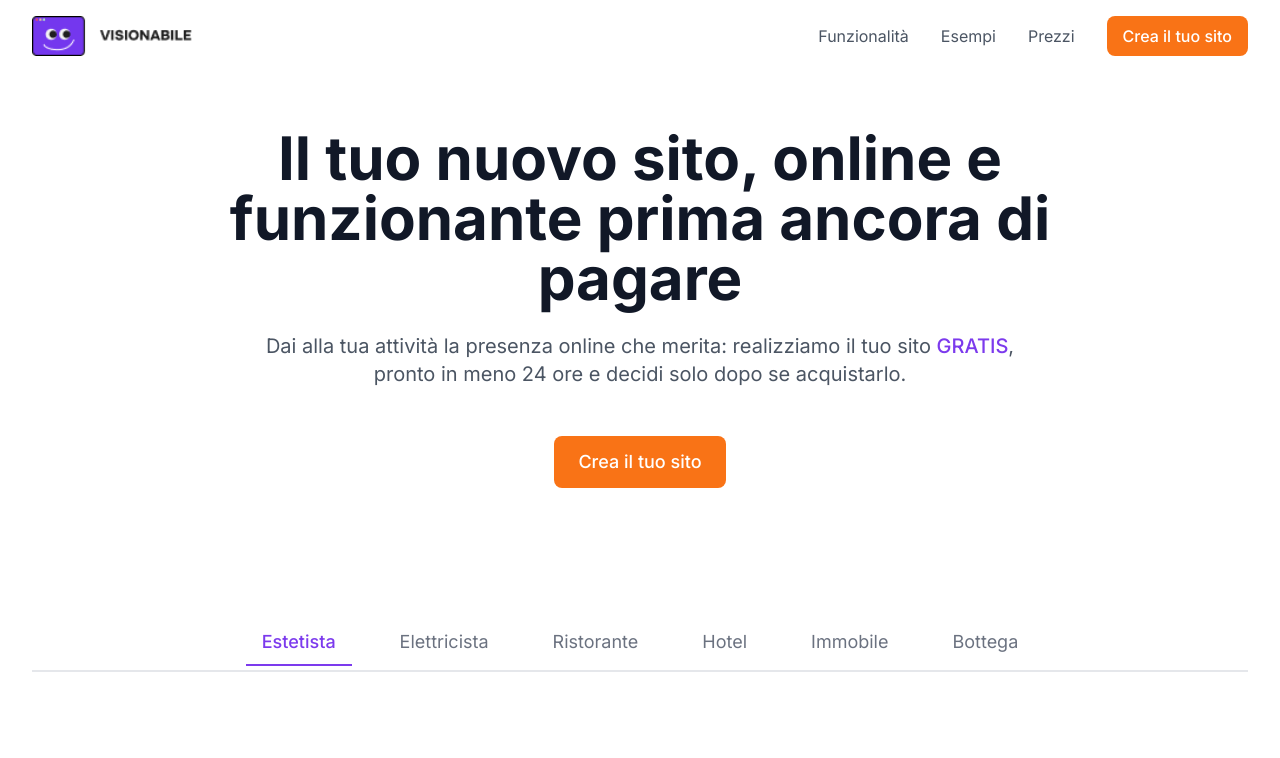
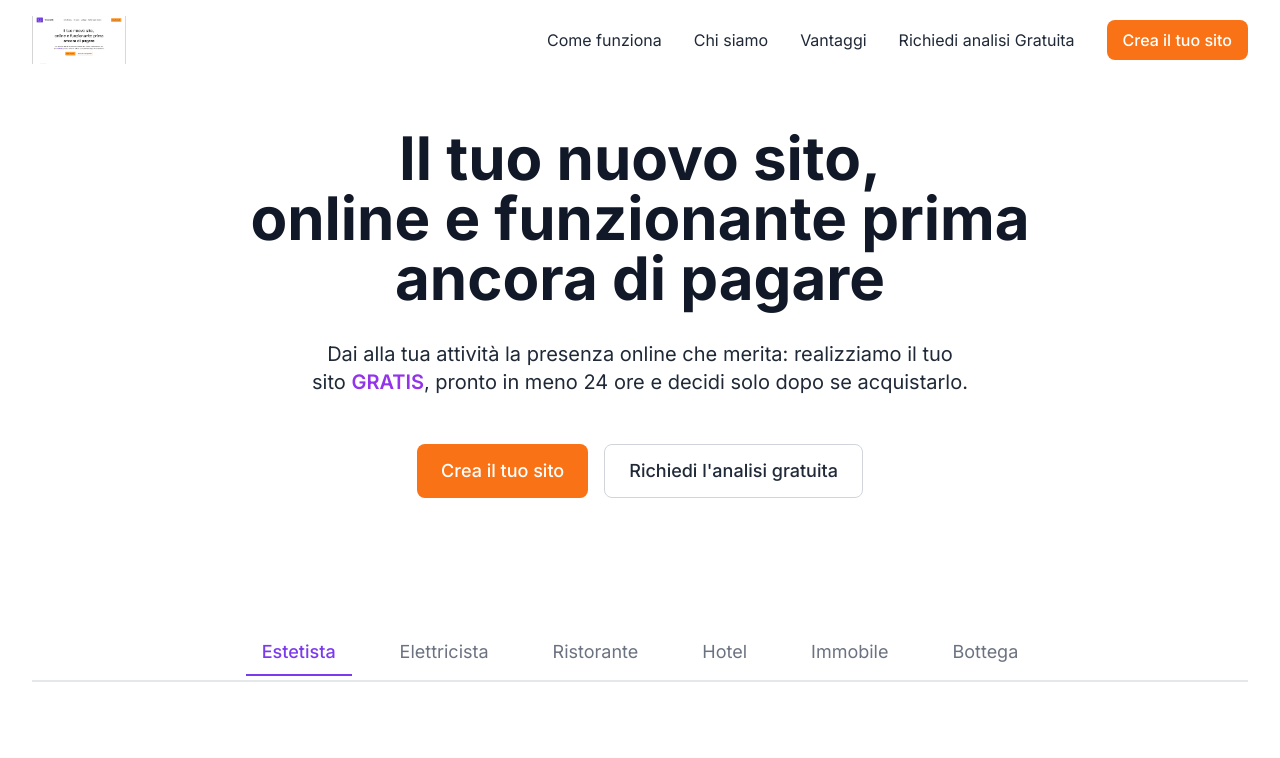
Before and after one commit to marangia/creator-website-magic, a React (Vite) app: page / in a window 1280 px wide. Shown: the top 758 px of the page. Built offline with nearby package versions, Linux system fonts and the light colour scheme.

Commit message:
Update site header and logo
Adjusted the site header to match the design in the screenshot and replaced the logo with a higher resolution version.

```diff
--- a/src/components/Button.tsx
+++ b/src/components/Button.tsx
@@ -16,12 +16,12 @@ const Button = ({
   className,
   ...props
 }: ButtonProps) => {
-  const baseStyles = "rounded-lg font-medium transition-all duration-300 flex items-center justify-center button-hover-effect";
+  const baseStyles = "rounded-lg font-medium transition-all duration-300 flex items-center justify-center";
 
   const variants = {
     primary: "bg-orange-500 text-white hover:bg-orange-600",
     secondary: "bg-primary-600 text-white hover:bg-primary-700",
-    outline: "bg-transparent border border-primary-600 text-primary-600 hover:bg-primary-50"
+    outline: "bg-transparent border border-gray-300 text-gray-800 hover:bg-gray-50"
   };
 
   const sizes = {
--- a/src/components/Header.tsx
+++ b/src/components/Header.tsx
@@ -1,3 +1,4 @@
+
 import React, { useState, useEffect } from 'react';
 import Button from './Button';
 import { Menu } from 'lucide-react';
@@ -27,26 +28,34 @@ const Header = () => {
       }`}
     >
       <div className="container flex items-center justify-between">
-        <a href="/" className="flex items-center space-x-2">
+        <a href="/" className="flex items-center">
           <img
-            src="/lovable-uploads/9c85c84a-b483-473c-acaa-daa1ac8a3576.png"
+            src="/lovable-uploads/625c88bd-eb17-4512-a135-4d485cbd63d6.png"
             alt="Visionabile"
-            className="h-10 w-auto"
+            className="h-12"
           />
         </a>
 
         {/* Desktop navigation */}
         <nav className="hidden md:flex items-center space-x-8">
-          <a href="#features" className="text-gray-600 hover:text-primary-600 transition-colors duration-200">
-            Funzionalità
+          <a href="#come-funziona" className="text-gray-800 hover:text-primary-600 transition-colors duration-200">
+            Come funziona
           </a>
-          <a href="#examples" className="text-gray-600 hover:text-primary-600 transition-colors duration-200">
-            Esempi
+          <a href="#chi-siamo" className="text-gray-800 hover:text-primary-600 transition-colors duration-200">
+            Chi siamo
           </a>
-          <a href="#pricing" className="text-gray-600 hover:text-primary-600 transition-colors duration-200">
-            Prezzi
+          <a href="#vantaggi" className="text-gray-800 hover:text-primary-600 transition-colors duration-200">
+            Vantaggi
           </a>
-          <Button>Crea il tuo sito</Button>
+          <a href="#richiedi-analisi" className="text-gray-800 hover:text-primary-600 transition-colors duration-200">
+            Richiedi analisi Gratuita
+          </a>
+          <Button
+            variant="primary"
+            className="bg-orange-500 text-white hover:bg-orange-600 ml-4"
+          >
+            Crea il tuo sito
+          </Button>
         </nav>
 
         {/* Mobile menu button */}
@@ -66,27 +75,39 @@ const Header = () => {
       >
         <div className="container py-4 flex flex-col space-y-4">
           <a
-            href="#features"
-            className="text-gray-600 hover:text-primary-600 transition-colors px-4 py-2"
+            href="#come-funziona"
+            className="text-gray-800 hover:text-primary-600 transition-colors px-4 py-2"
             onClick={() => setMobileMenuOpen(false)}
           >
-            Funzionalità
+            Come funziona
           </a>
           <a
-            href="#examples"
-            className="text-gray-600 hover:text-primary-600 transition-colors px-4 py-2"
+            href="#chi-siamo"
+            className="text-gray-800 hover:text-primary-600 transition-colors px-4 py-2"
             onClick={() => setMobileMenuOpen(false)}
           >
-            Esempi
+            Chi siamo
           </a>
           <a
-            href="#pricing"
-            className="text-gray-600 hover:text-primary-600 transition-colors px-4 py-2"
+            href="#vantaggi"
+            className="text-gray-800 hover:text-primary-600 transition-colors px-4 py-2"
             onClick={() => setMobileMenuOpen(false)}
           >
-            Prezzi
+            Vantaggi
           </a>
-          <Button className="w-full">Crea il tuo sito</Button>
+          <a
+            href="#richiedi-analisi"
+            className="text-gray-800 hover:text-primary-600 transition-colors px-4 py-2"
+            onClick={() => setMobileMenuOpen(false)}
+          >
+            Richiedi analisi Gratuita
+          </a>
+          <Button
+            variant="primary"
+            className="bg-orange-500 text-white hover:bg-orange-600 w-full"
+          >
+            Crea il tuo sito
+          </Button>
         </div>
       </div>
     </header>
--- a/src/components/Hero.tsx
+++ b/src/components/Hero.tsx
@@ -1,4 +1,3 @@
-
 import React, { useEffect, useRef } from 'react';
 import Button from './Button';
 
@@ -31,27 +30,39 @@ const Hero = () => {
 
   return (
     <section className="pt-32 pb-20 overflow-hidden">
-      <div className="container text-center max-w-4xl mx-auto">
-        <div ref={textRef} className="space-y-6">
-          <h1 className="text-4xl md:text-5xl lg:text-6xl font-bold text-gray-900 leading-tight reveal animate-fade-in">
-            Il tuo nuovo sito, online e funzionante prima ancora di pagare
+      <div className="container mx-auto max-w-5xl">
+        <div className="space-y-8 text-center">
+          <h1 className="text-4xl md:text-6xl font-bold text-gray-900 leading-tight">
+            Il tuo nuovo sito,<br />
+            online e funzionante prima<br />
+            ancora di pagare
           </h1>
 
-          <p className="text-lg md:text-xl text-gray-600 max-w-3xl mx-auto reveal animate-fade-in" style={{ animationDelay: '200ms' }}>
-            Dai alla tua attività la presenza online che merita: realizziamo il tuo sito <span className="text-primary-600 font-medium">GRATIS</span>, pronto in meno 24 ore e decidi solo dopo se acquistarlo.
+          <p className="text-lg md:text-xl text-gray-800 max-w-3xl mx-auto">
+            Dai alla tua attività la presenza online che merita: realizziamo il tuo<br />
+            sito <span className="text-purple-600 font-semibold">GRATIS</span>, pronto in meno 24 ore e decidi solo dopo se acquistarlo.
           </p>
 
-          <div className="pt-6 flex justify-center reveal animate-fade-in" style={{ animationDelay: '400ms' }}>
-            <Button size="lg">
+          <div className="flex justify-center gap-4 pt-4">
+            <Button
+              variant="primary"
+              size="lg"
+              className="bg-orange-500 hover:bg-orange-600 text-white"
+            >
               Crea il tuo sito
+            </Button>
+            <Button
+              variant="outline"
+              size="lg"
+              className="border-gray-300 text-gray-800 hover:bg-gray-50"
+            >
+              Richiedi l'analisi gratuita
             </Button>
           </div>
         </div>
       </div>
 
-      {/* Background design elements */}
-      <div className="absolute top-20 left-0 w-64 h-64 bg-primary-100 rounded-full filter blur-3xl opacity-30 -z-10 animate-float"></div>
-      <div className="absolute top-40 right-0 w-96 h-96 bg-orange-100 rounded-full filter blur-3xl opacity-30 -z-10 animate-float" style={{ animationDelay: '2s' }}></div>
+      {/* Background design elements - removed as per screenshot */}
     </section>
   );
 };
```
Also changed, not shown: public/lovable-uploads/625c88bd-eb17-4512-a135-4d485cbd63d6.png (added).
